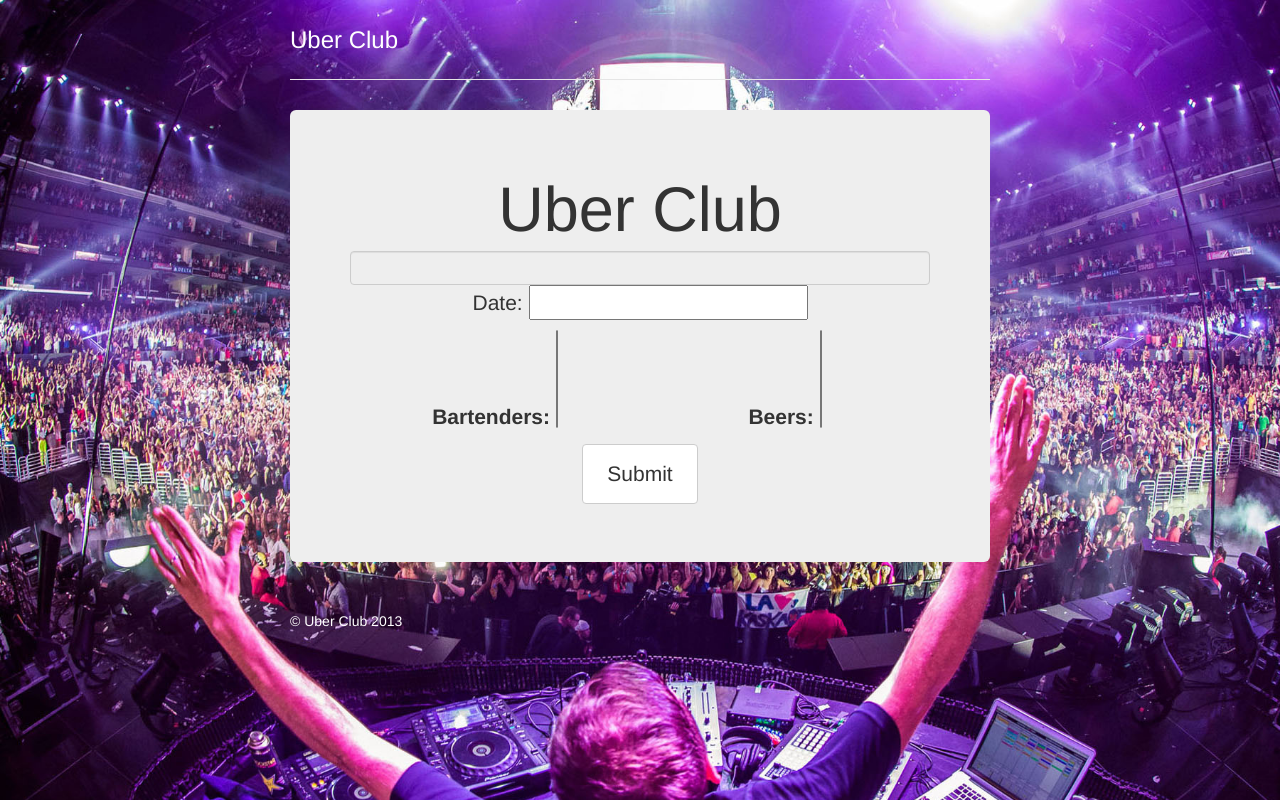
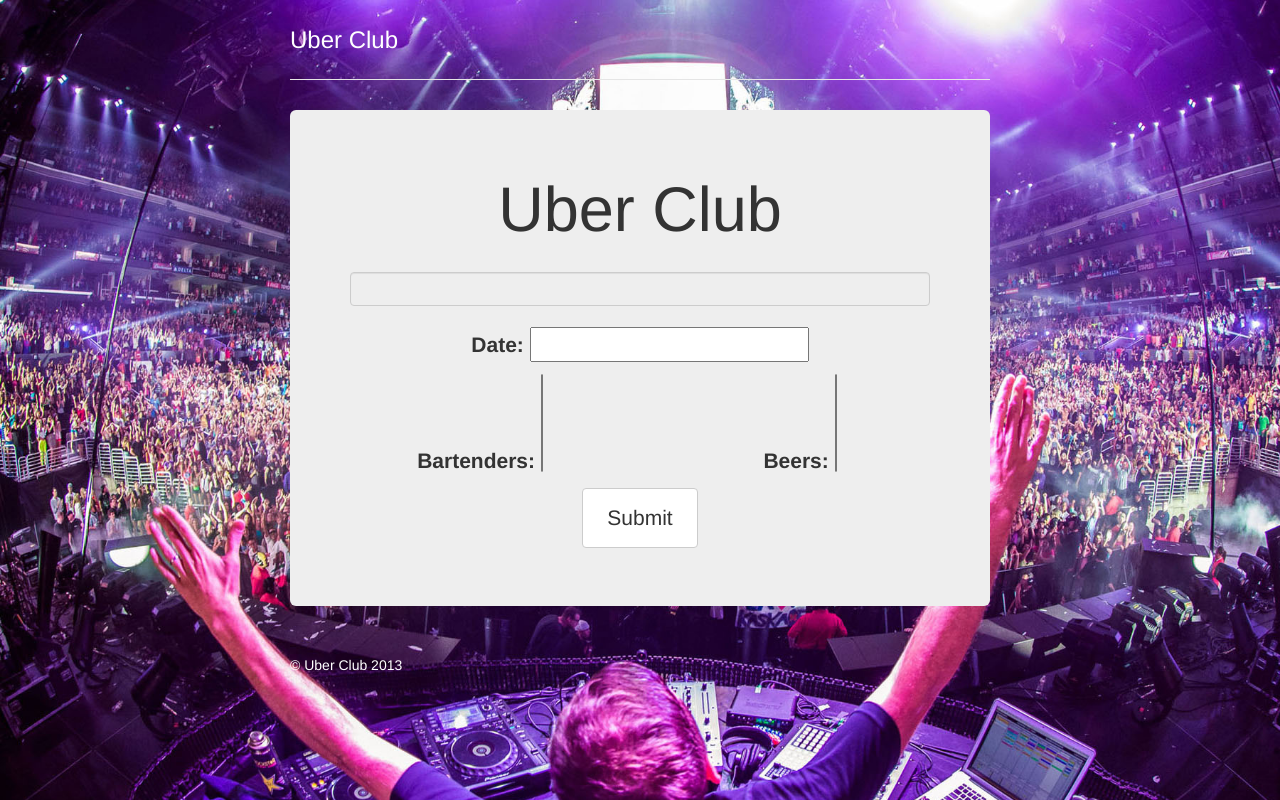
Before and after one commit to stewsmith/uber_club, a Flask app: template web_app/templates/results.html in a window 1280 px wide. Run offline with Flask 3, Linux system fonts and the light colour scheme; the template is opened without the code that fills it, so the values that code supplies are empty; some libraries are stand-ins or nearby versions.

Commit message:
CSS changes

```diff
--- a/web_app/app.py
+++ b/web_app/app.py
@@ -139,5 +139,5 @@ def format_list(list):
     return res[0:-2]
 
 if __name__ == "__main__":
-    app.run(host='0.0.0.0', port=5000, debug=True)
-    #app.run(host='0.0.0.0', port=80, debug=True)
+    app.run(host='0.0.0.0', port=80, debug=True)
+    #app.run(host='0.0.0.0', port=5000, debug=True)
--- a/web_app/static/css/style.css
+++ b/web_app/static/css/style.css
@@ -1,5 +1,14 @@
+.ui-widget {
+  padding-top: 1em;
+  padding-bottom: 1em;
+}
+
 body {
     background-image:url('../img/edm.jpg');
     background-size:cover;
     background-repeat:no-repeat;
 }
+
+a {
+  color: white;
+}
--- a/web_app/static/js/script_results.js
+++ b/web_app/static/js/script_results.js
@@ -38,7 +38,7 @@ $("#pump-it").click(function() {
           var beers = data.bottom_three_beers;
           $('#bottom3beers').text("Beers to put on special: " + beers);
           $('#avgage').text("Average age of drinkers:  " + data.avg_age_on_date);
-          $('#avgcoverfeerevenue').text("Cover fee revenue: $" + data.avg_cover_fee_revenue);
+          $('#avgcoverfeerevenue').text("Predicted cover fee revenue: $" + data.avg_cover_fee_revenue);
           $('#results').show();
         }
     });
--- a/web_app/templates/index.html
+++ b/web_app/templates/index.html
@@ -35,7 +35,7 @@
                     <!--<li><a href="#">About</a></li>-->
                     <!--<li><a href="#">Contact</a></li>-->
                 </ul>
-                <h3 style="color:white;">Uber Club</h3>
+                <h3 style="color:white;"><a href="/">Uber Club</a></h3>
             </div>
 
             <div class="jumbotron">
@@ -54,6 +54,7 @@
                 <p style="color:white;">&copy; Uber Club 2013</p>
             </div>
         </div> <!-- /container -->
+</div>
 
         <!-- Bootstrap core JavaScript
         ================================================== -->
--- a/web_app/templates/results.html
+++ b/web_app/templates/results.html
@@ -35,7 +35,7 @@
                     <!--<li><a href="#">About</a></li>-->
                     <!--<li><a href="#">Contact</a></li>-->
                 </ul>
-                <h3 style="color:white;">Uber Club</h3>
+                <h3 style="color:white;"><a href="/">Uber Club</a></h3>
             </div>
 
             <div class="jumbotron">
@@ -43,8 +43,12 @@
                 <div class="ui-widget">
                   <input id="clubs" value="{{ night_club }}" class="form-control" disabled/>
                 </div>
-                <div class="row-marketing" id="bartendersandbeers">
-                    <p>Date: <input type="text" id="datepicker" /></p>
+                <div class="row" id="bartendersandbeers">
+                    <p>
+                      <label for="datepicker">Date: </label>
+                      <input type="text" id="datepicker" />
+                    </p>
+                    <div class="row">
                       <div class="col-lg-6">
                           <div id="bartenders_div">
                               <label for="bartenders">Bartenders: </label>
@@ -65,7 +69,10 @@
                               </select>
                           </div>
                       </div>
+                    </div>
+                    <div class="row">
                       <button id="pump-it" type="submit" class="btn btn-default">Submit</button>
+                    </div>
                 </div>
                 <div class="row-marketing" id="results">
                   <p id="num_drinkers"></p>
@@ -75,6 +82,7 @@
                   <p id="bottom3beers"></p>
                   <p id="avgage"></p>
                   <p id="avgcoverfeerevenue"></p>
+                  <p id="recommended_dj"></p>
                 </div>
             </div>
 
```
Lines whose indentation alone changed are shown as unchanged.
